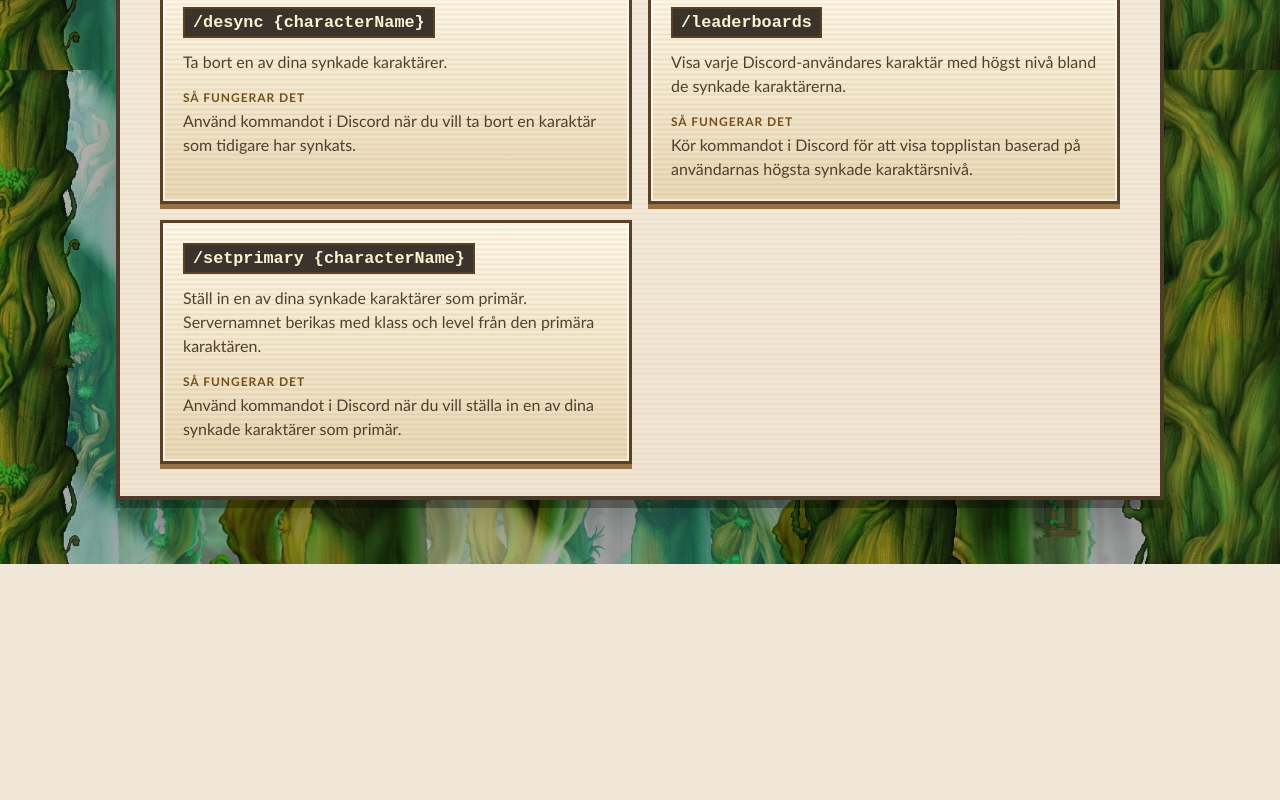
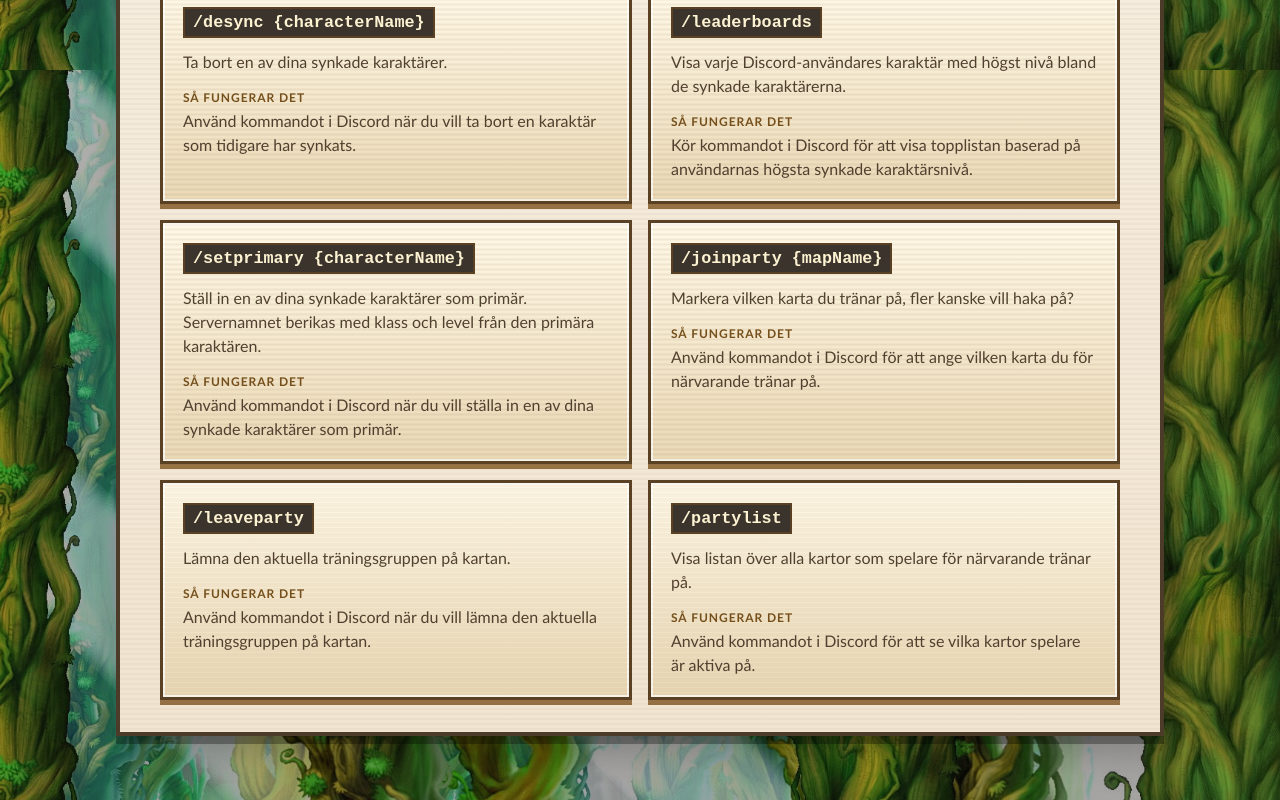
Before and after one commit to Luffiez/MaplestoryClassicSverige, an Angular app: page /botkommandon in a window 1280 px wide. Shown: the part 730-1530 px from the top of the page. Before the commit the page ends 1294 px from the top, so only its background shows below. Built offline with nearby package versions, Linux system fonts and the light colour scheme.

Commit message:
feat(bot-commands): add commands for joining, leaving, and listing parties

```diff
--- a/src/app/components/bot-commands/bot-commands.component.ts
+++ b/src/app/components/bot-commands/bot-commands.component.ts
@@ -39,5 +39,24 @@ export class BotCommandsComponent {
             description: 'Ställ in en av dina synkade karaktärer som primär. Servernamnet berikas med klass och level från den primära karaktären.',
             details: 'Använd kommandot i Discord när du vill ställa in en av dina synkade karaktärer som primär.'
         }
+
+        ,
+        {
+            name: '/joinparty {mapName}',
+            description: 'Markera vilken karta du tränar på, fler kanske vill haka på?',
+            details: 'Använd kommandot i Discord för att ange vilken karta du för närvarande tränar på.'
+        }
+        ,
+        {
+            name: '/leaveparty',
+            description: 'Lämna den aktuella träningsgruppen på kartan.',
+            details: 'Använd kommandot i Discord när du vill lämna den aktuella träningsgruppen på kartan.'
+        }
+        ,
+        {
+            name: '/partylist',
+            description: 'Visa listan över alla kartor som spelare för närvarande tränar på.',
+            details: 'Använd kommandot i Discord för att se vilka kartor spelare är aktiva på.'
+        }
     ];
 }
```
